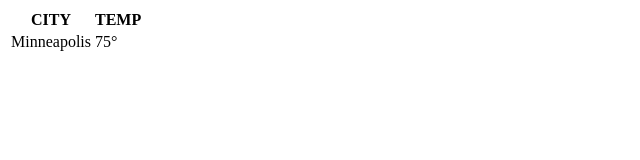
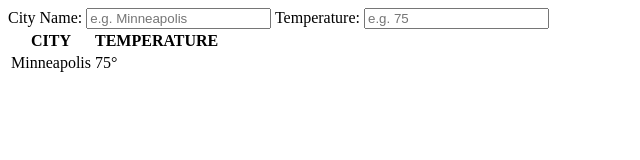
Before and after one commit to chrismochinski/jquery-review-class-day-5, a plain HTML site: page index.html in a window 1280 px wide. Shown: the whole page, without its empty margins (0-640 px from the left). Drawn offline with Linux system fonts and the light colour scheme.

Commit message:
placeholders

```diff
--- a/index.html
+++ b/index.html
@@ -13,13 +13,16 @@
 
 <body>
 
+    City Name: <input type="text" id="city-name" placeholder="e.g. Minneapolis" />
+    Temperature: <input type="number" id="city-temperature" placeholder="e.g. 75" />
+
     <table>
         <!-- table header below-->
         <thead>
             <tr> <!--table ROW (not TH...maybe later)-->
                 <th>CITY</th>   <!--table HEAAD has TH for data...table body has TD for table data-->
             <!--data within the header-->
-                <th>TEMP</th>
+                <th>TEMPERATURE</th>
             </tr>
         </thead>
 
```
